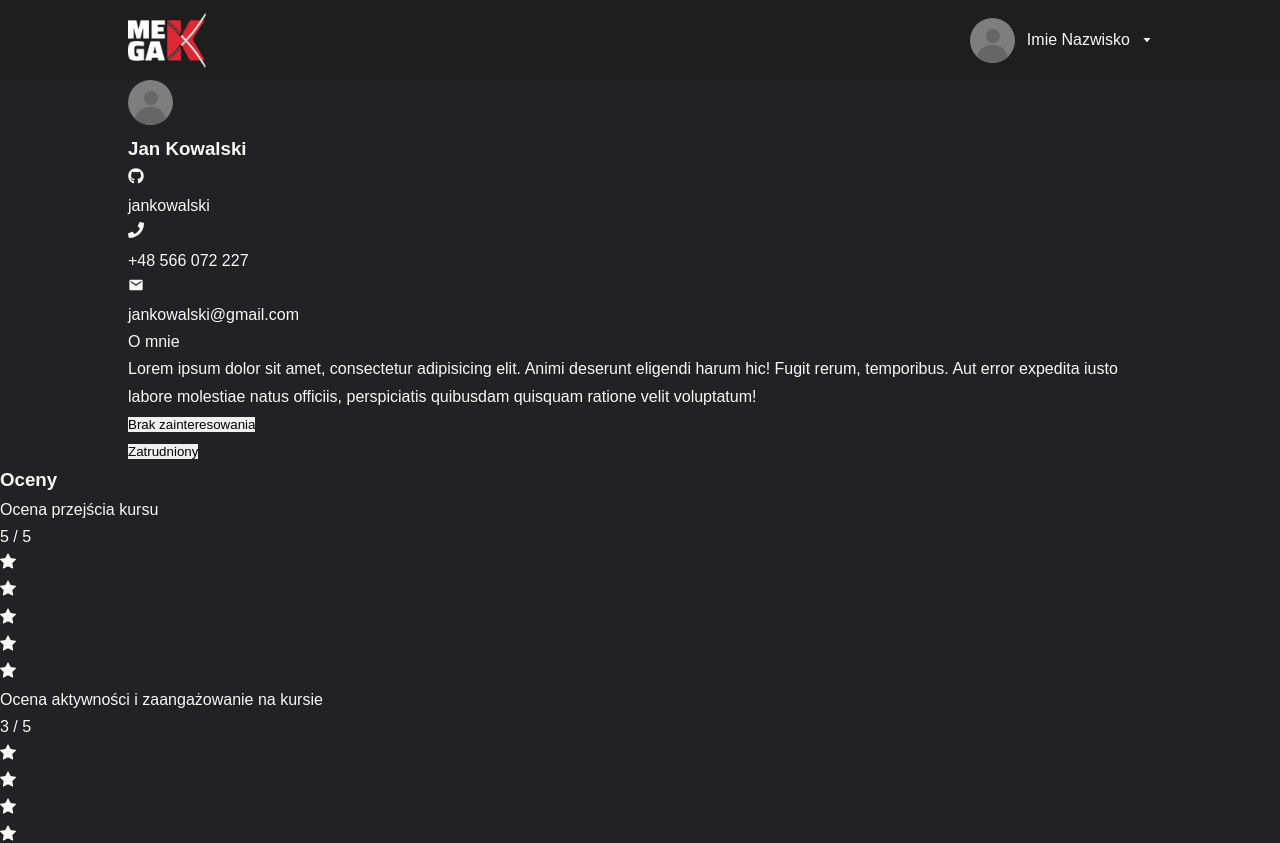
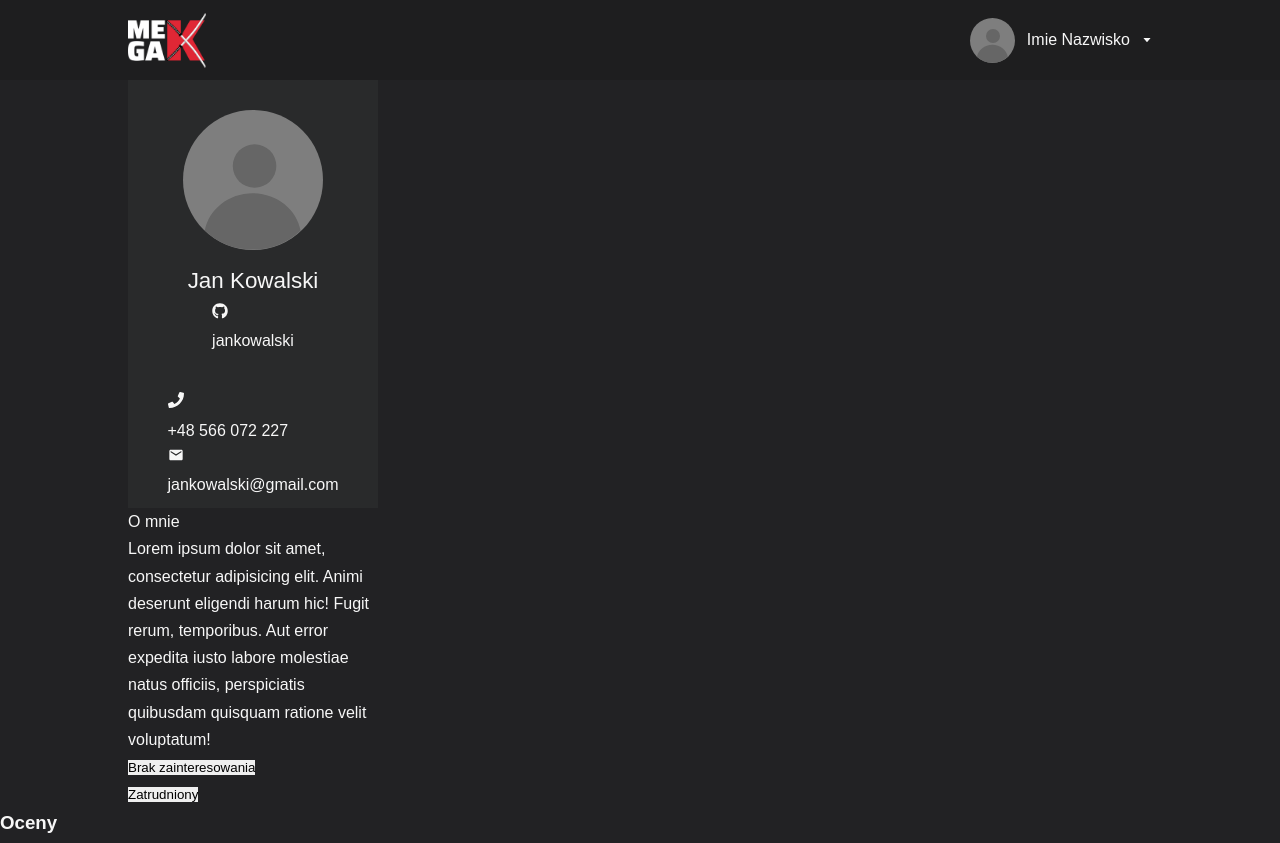
Before and after one commit to Jutrzenka/HeadHunterG11-FR, a React (Create React App) app: page /cv in a window 1280 px wide. Shown: the top 843 px of the page. Built offline with nearby package versions, Linux system fonts and the light colour scheme; no server answers.

Commit message:
Edited StudentAbout scss file

```diff
--- a/src/components/common/StudentAbout/_StudentAbout.scss
+++ b/src/components/common/StudentAbout/_StudentAbout.scss
@@ -1,9 +1,82 @@
 @import '../../../styles/mixins';
 
-.div.component-StudentAbout {
+div.component-StudentAbout {
+  width: 250px;
   .student-about-wrap {
     @include flex(column, center, space-between);
-    width: 100px;
-    padding: 20px;
+    padding: 10px;
+    background: #292A2B;
+    font-family: var(--base-font-family);
+
+    .img-wrap {
+      @include flex(column, center, space-arround);
+      padding: 20px;
+
+      img {
+        height: 140px;
+      }
+
+      h3 {
+        margin-top: 12px;
+        font-size: 1.4em;
+        font-weight: normal;
+      }
+
+      .github-ico {
+        font-size: 1.4em;
+      }
+
+      .name-email{
+        @include flex(row, center, space-arround);
+        color: var(--link-color);
+        p {
+          margin-left: 8px;
+        }
+      }
+    }
+
+    .contact-wrap {
+      margin-top: 15px;
+      .contact-phone, .contact-email{
+        margin-top: 5px;
+        @include flex(row, center, space-arround);
+        .contact-ico {
+          color: var(--icon-contact-color);
+        }
+        .email {
+          font-size: 1.3em;
+        }
+
+        p {
+          color: var(--main-color);
+          margin-left: 9px;
+          font-size: 0.9em;
+        }
+      }
+    }
+
+    .about-me-wrap {
+      padding: 0 15px 0 15px;
+        .about-me-title {
+          color: var(--icon-contact-color);
+          font-weight: var(--bold-font-weight);
+        }
+    }
+
+    .action-wrap {
+      width: 100%;
+      margin-top: 30px;
+      Button {
+        padding: 10px;
+        margin-bottom: 15px;
+        font-size: var(--base-font-size);
+        width: 100%;
+        color: var(--main-color);
+        background: var(--first-color);
+      }
+      Button:active {
+        background: var(--underline-btn-active-color);
+      }
+    }
   }
 }
```
